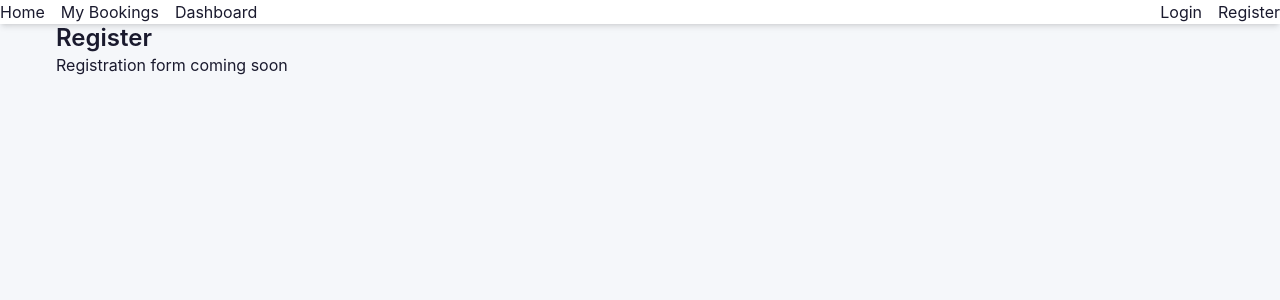
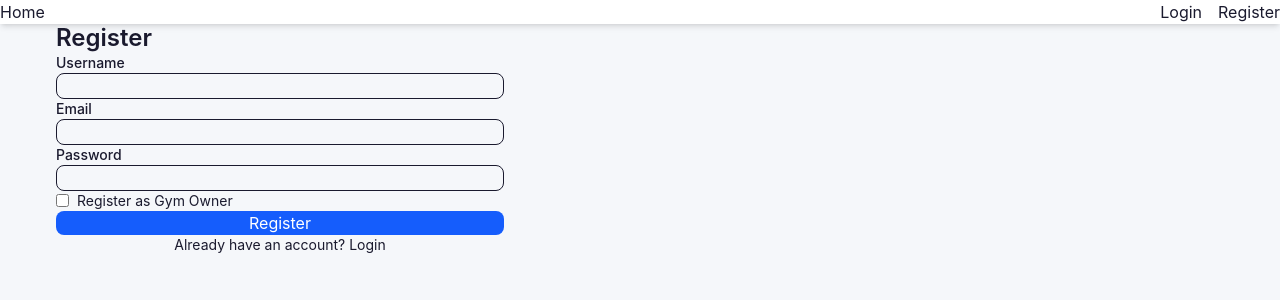
Before and after one commit to georgegyan/fitradar-frontend, a React (Vite) app: page /register in a window 1280 px wide. Shown: the top 300 px of the page. Built offline with nearby package versions, Linux system fonts and the light colour scheme.

Commit message:
Implement authentication: register, login, role-based routing, auth store

```diff
--- a/package.json
+++ b/package.json
@@ -15,6 +15,7 @@
     "@react-google-maps/api": "^2.20.8",
     "axios": "^1.15.0",
     "date-fns": "^4.1.0",
+    "js-cookie": "^3.0.5",
     "leaflet": "^1.9.4",
     "lodash.debounce": "^4.0.8",
     "react": "^19.2.4",
@@ -27,6 +28,7 @@
   "devDependencies": {
     "@eslint/js": "^9.39.4",
     "@tailwindcss/vite": "^4.2.2",
+    "@types/js-cookie": "^3.0.6",
     "@types/leaflet": "^1.9.21",
     "@types/react": "^19.2.14",
     "@types/react-dom": "^19.2.3",
--- a/src/App.jsx
+++ b/src/App.jsx
@@ -4,19 +4,36 @@ import LoginPage from './pages/LoginPage';
 import RegisterPage from './pages/RegisterPage';
 import DashboardPage from './pages/DashboardPage';
 import BookingsPage from './pages/BookingsPage';
+import ProtectedRoute from './components/ProtectedRoute';
+import useAuthStore from './stores/authStore';
 
 function App() {
+  const { user, logout } = useAuthStore();
+
   return (
     <BrowserRouter>
       <nav className="bg-white shadow-md p-4 flex flex-wrap gap-4 justify-between items-center">
         <div className="flex gap-4">
           <Link to="/" className="text-blue-600 hover:underline">Home</Link>
-          <Link to="/bookings" className="text-blue-600 hover:underline">My Bookings</Link>
-          <Link to="/dashboard" className="text-blue-600 hover:underline">Dashboard</Link>
+          {user && !user.is_gym_owner && (
+            <Link to="/bookings" className="text-blue-600 hover:underline">My Bookings</Link>
+          )}
+          {user && user.is_gym_owner && (
+            <Link to="/dashboard" className="text-blue-600 hover:underline">Dashboard</Link>
+          )}
         </div>
-        <div className="flex gap-4">
-          <Link to="/login" className="text-blue-600 hover:underline">Login</Link>
-          <Link to="/register" className="text-blue-600 hover:underline">Register</Link>
+        <div className="flex gap-4 items-center">
+          {user ? (
+            <>
+              <span className="text-gray-600">Hello, {user.username}</span>
+              <button onClick={logout} className="text-red-600 hover:underline">Logout</button>
+            </>
+          ) : (
+            <>
+              <Link to="/login" className="text-blue-600 hover:underline">Login</Link>
+              <Link to="/register" className="text-blue-600 hover:underline">Register</Link>
+            </>
+          )}
         </div>
       </nav>
       <main className="container mx-auto p-4">
@@ -24,8 +41,16 @@ function App() {
           <Route path="/" element={<HomePage />} />
           <Route path="/login" element={<LoginPage />} />
           <Route path="/register" element={<RegisterPage />} />
-          <Route path="/dashboard" element={<DashboardPage />} />
-          <Route path="/bookings" element={<BookingsPage />} />
+          <Route path="/dashboard" element={
+            <ProtectedRoute requireGymOwner>
+              <DashboardPage />
+            </ProtectedRoute>
+          } />
+          <Route path="/bookings" element={
+            <ProtectedRoute>
+              <BookingsPage />
+            </ProtectedRoute>
+          } />
         </Routes>
       </main>
     </BrowserRouter>
--- /dev/null
+++ b/src/components/ProtectedRoute.jsx
@@ -0,0 +1,18 @@
+import { Navigate } from 'react-router-dom';
+import useAuthStore from '../stores/authStore';
+
+const ProtectedRoute = ({ children, requireGymOwner = false }) => {
+  const { user, isGymOwner } = useAuthStore();
+
+  if (!user) {
+    return <Navigate to="/login" replace />;
+  }
+
+  if (requireGymOwner && !isGymOwner()) {
+    return <Navigate to="/" replace />;
+  }
+
+  return children;
+};
+
+export default ProtectedRoute;
--- a/src/pages/LoginPage.jsx
+++ b/src/pages/LoginPage.jsx
@@ -1,9 +1,70 @@
+import { useState } from 'react';
+import { useNavigate, Link } from 'react-router-dom';
+import useAuthStore from '../stores/authStore';
+
 const LoginPage = () => {
+  const navigate = useNavigate();
+  const { login, isLoading, error, isGymOwner } = useAuthStore();
+  const [credentials, setCredentials] = useState({ username: '', password: '' });
+
+  const handleChange = (e) => {
+    setCredentials({ ...credentials, [e.target.name]: e.target.value });
+  };
+
+  const handleSubmit = async (e) => {
+    e.preventDefault();
+    try {
+      await login(credentials);
+      if (isGymOwner()) {
+        navigate('/dashboard');
+      } else {
+        navigate('/');
+      }
+    } catch {
+      // error handled by store
+    }
+  };
+
   return (
-    <div className="p-4 max-w-md mx-auto">
+    <div className="max-w-md mx-auto p-4">
       <h1 className="text-2xl font-bold mb-4">Login</h1>
-      <p>Login form coming soon</p>
+      <form onSubmit={handleSubmit} className="space-y-4">
+        <div>
+          <label className="block text-sm font-medium mb-1">Username</label>
+          <input
+            type="text"
+            name="username"
+            value={credentials.username}
+            onChange={handleChange}
+            className="w-full border rounded-lg px-3 py-2"
+            required
+          />
+        </div>
+        <div>
+          <label className="block text-sm font-medium mb-1">Password</label>
+          <input
+            type="password"
+            name="password"
+            value={credentials.password}
+            onChange={handleChange}
+            className="w-full border rounded-lg px-3 py-2"
+            required
+          />
+        </div>
+        {error && <p className="text-red-500 text-sm">{error.error || 'Invalid credentials'}</p>}
+        <button
+          type="submit"
+          disabled={isLoading}
+          className="w-full bg-blue-600 text-white py-2 rounded-lg hover:bg-blue-700 transition"
+        >
+          {isLoading ? 'Logging in...' : 'Login'}
+        </button>
+      </form>
+      <p className="text-center text-sm mt-4">
+        Don't have an account? <Link to="/register" className="text-blue-600">Register</Link>
+      </p>
     </div>
   );
 };
+
 export default LoginPage;
--- a/src/pages/RegisterPage.jsx
+++ b/src/pages/RegisterPage.jsx
@@ -1,9 +1,109 @@
+import { useState } from 'react';
+import { useNavigate, Link } from 'react-router-dom';
+import useAuthStore from '../stores/authStore';
+
 const RegisterPage = () => {
+  const navigate = useNavigate();
+  const { register, isLoading, error } = useAuthStore();
+  const [formData, setFormData] = useState({
+    username: '',
+    email: '',
+    password: '',
+    is_gym_owner: false,
+  });
+  const [fieldErrors, setFieldErrors] = useState({});
+
+  const handleChange = (e) => {
+    const { name, value, type, checked } = e.target;
+    setFormData({
+      ...formData,
+      [name]: type === 'checkbox' ? checked : value,
+    });
+  };
+
+  const handleSubmit = async (e) => {
+    e.preventDefault();
+    setFieldErrors({});
+    try {
+      await register(formData);
+      // After successful register+login, redirect based on role
+      const { isGymOwner } = useAuthStore.getState();
+      if (isGymOwner()) {
+        navigate('/dashboard');
+      } else {
+        navigate('/');
+      }
+    } catch (err) {
+      if (err.username) setFieldErrors({ username: err.username });
+      if (err.email) setFieldErrors({ email: err.email });
+      if (err.password) setFieldErrors({ password: err.password });
+    }
+  };
+
   return (
-    <div className="p-4 max-w-md mx-auto">
+    <div className="max-w-md mx-auto p-4">
       <h1 className="text-2xl font-bold mb-4">Register</h1>
-      <p>Registration form coming soon</p>
+      <form onSubmit={handleSubmit} className="space-y-4">
+        <div>
+          <label className="block text-sm font-medium mb-1">Username</label>
+          <input
+            type="text"
+            name="username"
+            value={formData.username}
+            onChange={handleChange}
+            className="w-full border rounded-lg px-3 py-2"
+            required
+          />
+          {fieldErrors.username && <p className="text-red-500 text-sm">{fieldErrors.username}</p>}
+        </div>
+        <div>
+          <label className="block text-sm font-medium mb-1">Email</label>
+          <input
+            type="email"
+            name="email"
+            value={formData.email}
+            onChange={handleChange}
+            className="w-full border rounded-lg px-3 py-2"
+            required
+          />
+          {fieldErrors.email && <p className="text-red-500 text-sm">{fieldErrors.email}</p>}
+        </div>
+        <div>
+          <label className="block text-sm font-medium mb-1">Password</label>
+          <input
+            type="password"
+            name="password"
+            value={formData.password}
+            onChange={handleChange}
+            className="w-full border rounded-lg px-3 py-2"
+            required
+          />
+          {fieldErrors.password && <p className="text-red-500 text-sm">{fieldErrors.password}</p>}
+        </div>
+        <div className="flex items-center gap-2">
+          <input
+            type="checkbox"
+            name="is_gym_owner"
+            checked={formData.is_gym_owner}
+            onChange={handleChange}
+            id="gymOwner"
+          />
+          <label htmlFor="gymOwner" className="text-sm">Register as Gym Owner</label>
+        </div>
+        {error && <p className="text-red-500 text-sm">{error.error || 'Registration failed'}</p>}
+        <button
+          type="submit"
+          disabled={isLoading}
+          className="w-full bg-blue-600 text-white py-2 rounded-lg hover:bg-blue-700 transition"
+        >
+          {isLoading ? 'Registering...' : 'Register'}
+        </button>
+      </form>
+      <p className="text-center text-sm mt-4">
+        Already have an account? <Link to="/login" className="text-blue-600">Login</Link>
+      </p>
     </div>
   );
 };
+
 export default RegisterPage;
--- a/src/stores/authStore.js
+++ b/src/stores/authStore.js
@@ -1,66 +1,72 @@
 import { create } from 'zustand';
 import { persist } from 'zustand/middleware';
 import api from '../services/api';
+import Cookies from 'js-cookie';
 
 const useAuthStore = create(
   persist(
     (set, get) => ({
       user: null,
-      accessToken: null,
-      isAuthenticated: false,
+      isLoading: false,
+      error: null,
 
-      login: async (username, password) => {
+      // Get CSRF token from cookies (set by Django)
+      getCsrfToken: () => Cookies.get('csrftoken'),
+
+      // Register
+      register: async (userData) => {
+        set({ isLoading: true, error: null });
         try {
-          const response = await api.post('/auth/login/', { username, password });
-          const { access, refresh, user } = response.data;
-          set({
-            user,
-            accessToken: access,
-            isAuthenticated: true,
+          const response = await api.post('/users/register/', userData);
+          // After registration, automatically log in
+          await get().login({
+            username: userData.username,
+            password: userData.password,
           });
-          localStorage.setItem('refreshToken', refresh);
-          return { success: true };
+          return response.data;
         } catch (error) {
-          return { success: false, error: error.response?.data?.detail || 'Login failed' };
+          const errorMsg = error.response?.data || { error: 'Registration failed' };
+          set({ error: errorMsg, isLoading: false });
+          throw errorMsg;
         }
       },
 
-      register: async (userData) => {
+      // Login
+      login: async (credentials) => {
+        set({ isLoading: true, error: null });
         try {
-          await api.post('/auth/register/', userData);
-          return { success: true };
+          // Ensure CSRF token is sent (Django requires it)
+          const csrfToken = get().getCsrfToken();
+          const response = await api.post('/users/login/', credentials, {
+            headers: { 'X-CSRFToken': csrfToken },
+          });
+          set({ user: response.data, isLoading: false, error: null });
+          return response.data;
         } catch (error) {
-          return { success: false, error: error.response?.data || 'Registration failed' };
+          const errorMsg = error.response?.data || { error: 'Login failed' };
+          set({ error: errorMsg, isLoading: false });
+          throw errorMsg;
         }
       },
 
-      logout: () => {
-        set({ user: null, accessToken: null, isAuthenticated: false });
-        localStorage.removeItem('refreshToken');
-      },
-
-      refreshAccessToken: async () => {
-        const refresh = localStorage.getItem('refreshToken');
-        if (!refresh) return false;
+      // Logout
+      logout: async () => {
+        set({ isLoading: true });
         try {
-          const response = await api.post('/auth/token/refresh/', { refresh });
-          set({ accessToken: response.data.access });
-          return true;
-        } catch {
-          get().logout();
-          return false;
+          await api.post('/users/logout/');
+          set({ user: null, isLoading: false, error: null });
+        } catch (error) {
+          console.error('Logout error', error);
+          set({ user: null, isLoading: false }); // force clear
         }
       },
 
-      isGymOwner: () => {
-        const state = get();
-        return state.user?.is_gym_owner == true;
-      },
+      // Check if user is gym owner
+      isGymOwner: () => get().user?.is_gym_owner === true,
     }),
     {
-      name: 'auth-storage',
+      name: 'auth-storage', // localStorage key
       getStorage: () => localStorage,
-      partialize: (state) => ({ user: state.user, accessToken: state.accessToken, isAuthenticated: state.isAuthenticated }),
     }
   )
 );
```
Also changed, not shown: 1 other file (tests, documents, lock files or other folders).
